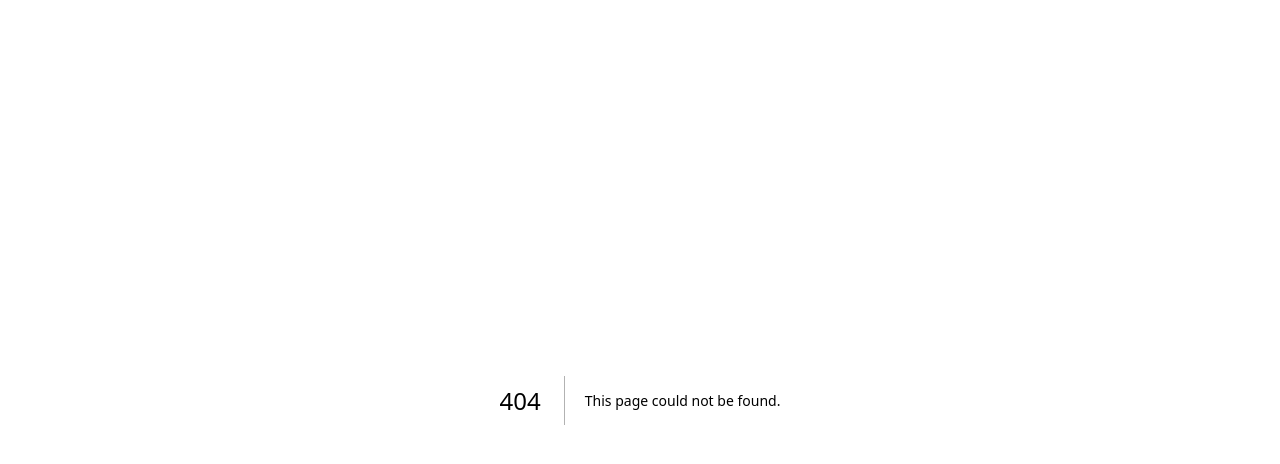
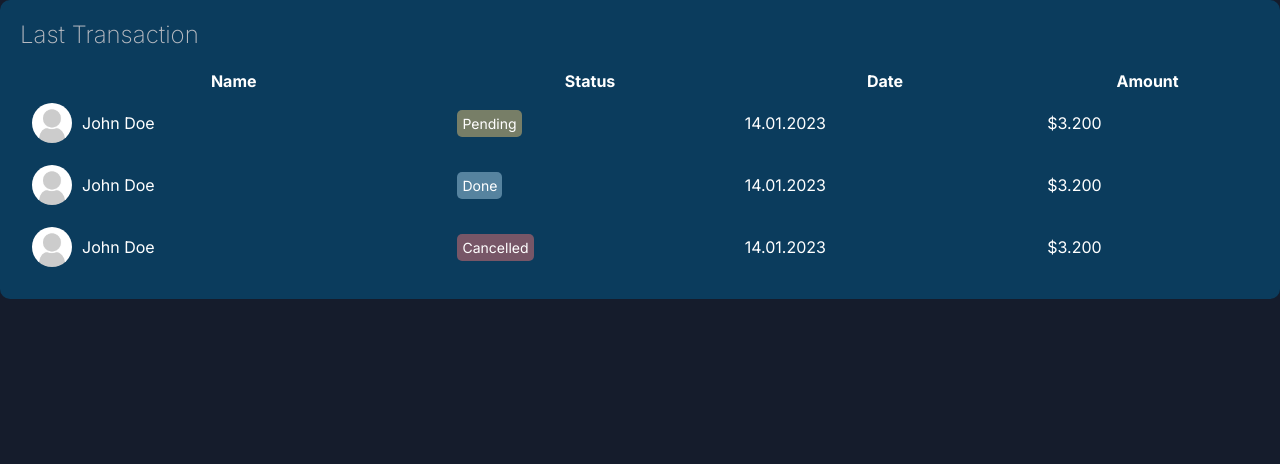
Before and after one commit to Annedrew/dashboard, a Next.js app: page /ui/dashboard/transaction in a window 1280 px wide. Before the commit this address had no page. Shown: the top 464 px of the page. Built offline with nearby package versions, Linux system fonts and the light colour scheme.

Commit message:
Implement transaction table

```diff
--- /dev/null
+++ b/app/ui/dashboard/transaction/page.jsx
@@ -0,0 +1,83 @@
+import React from "react";
+import styles from "./transaction.module.css";
+import Image from "next/image";
+
+export default function Transaction() {
+  return (
+    <div className={styles.container}>
+      <h2 className={styles.title}>Last Transaction</h2>
+      <table className={styles.table}>
+        <thead>
+          <tr>
+            <th>Name</th>
+            <th>Status</th>
+            <th>Date</th>
+            <th>Amount</th>
+          </tr>
+        </thead>
+        <tbody>
+          <td>
+            <div className={styles.user}>
+              <Image
+                src="/noavatar.png"
+                alt=""
+                width={40}
+                height={40}
+                className={styles.userImage}
+              />
+              John Doe
+            </div>
+          </td>
+          <td>
+            <span className={`${styles.status} ${styles.pending}`}>
+            {/* <span className={`${styles.status} ${styles.pending}`}> */}
+              Pending
+            </span>
+          </td>
+          <td>14.01.2023</td>
+          <td>$3.200</td>
+        </tbody>
+        <tbody>
+          <td>
+            <div className={styles.user}>
+              <Image
+                src="/noavatar.png"
+                alt=""
+                width={40}
+                height={40}
+                className={styles.userImage}
+              />
+              John Doe
+            </div>
+          </td>
+          <td>
+            <span className={`${styles.status} ${styles.done}`}>Done</span>
+          </td>
+          <td>14.01.2023</td>
+          <td>$3.200</td>
+        </tbody>
+        <tbody>
+          <td>
+            <div className={styles.user}>
+              <Image
+                src="/noavatar.png"
+                alt=""
+                width={40}
+                height={40}
+                className={styles.userImage}
+              />
+              John Doe
+            </div>
+          </td>
+          <td>
+            <span className={`${styles.status} ${styles.cancelled}`}>
+              Cancelled
+            </span>
+          </td>
+          <td>14.01.2023</td>
+          <td>$3.200</td>
+        </tbody>
+      </table>
+    </div>
+  );
+}
--- /dev/null
+++ b/app/ui/dashboard/transaction/transaction.module.css
@@ -0,0 +1,49 @@
+.container {
+    background-color: var(--bgSoft);
+    padding: 20px;
+    border-radius: 10px;
+}
+
+.title {
+    margin-bottom: 20px;
+    font-weight: 200;
+    color: var(--textSoft)
+}
+
+.table {
+    width: 100%
+}
+
+.table td {
+    padding: 10px;
+}
+
+.user {
+    display: flex;
+    gap: 10px;
+    align-items: center;
+}
+
+.userImage {
+    object-fit: cover;
+    border-radius: 50%;
+}
+
+.status {
+    color: white;
+    font-size: 14px;
+    padding: 5px;
+    border-radius: 5px;
+}
+
+.pending {
+    background-color: #f7cb7375;
+}
+
+.done {
+    background-color: #afd6ee75;
+}
+
+.cancelled {
+    background-color: #f7737375;
+}
```
